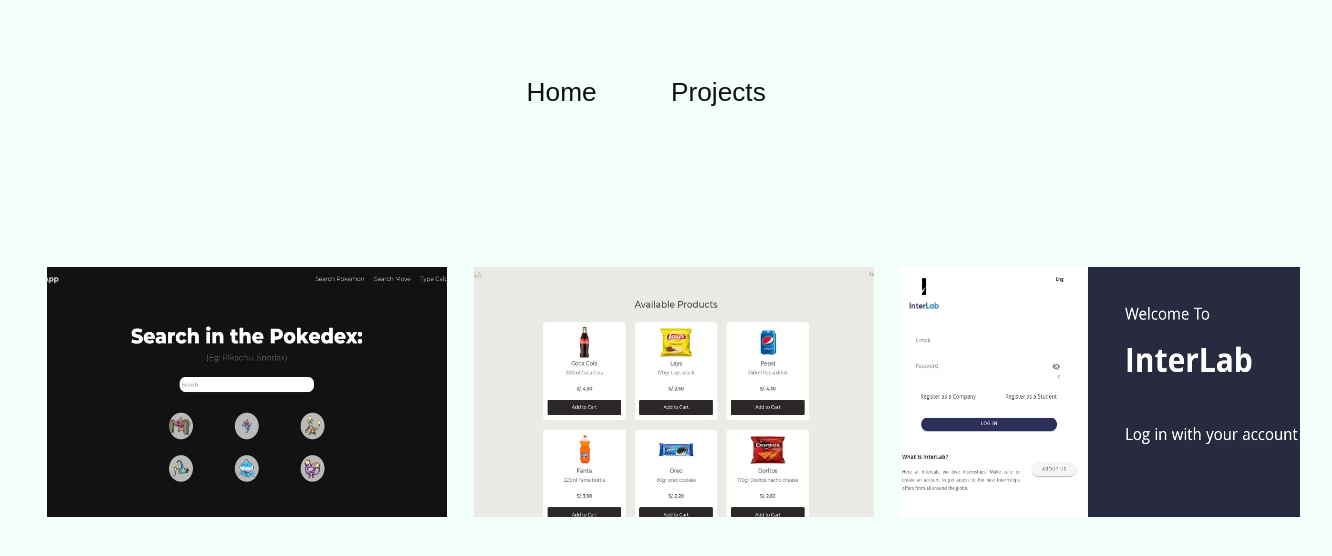
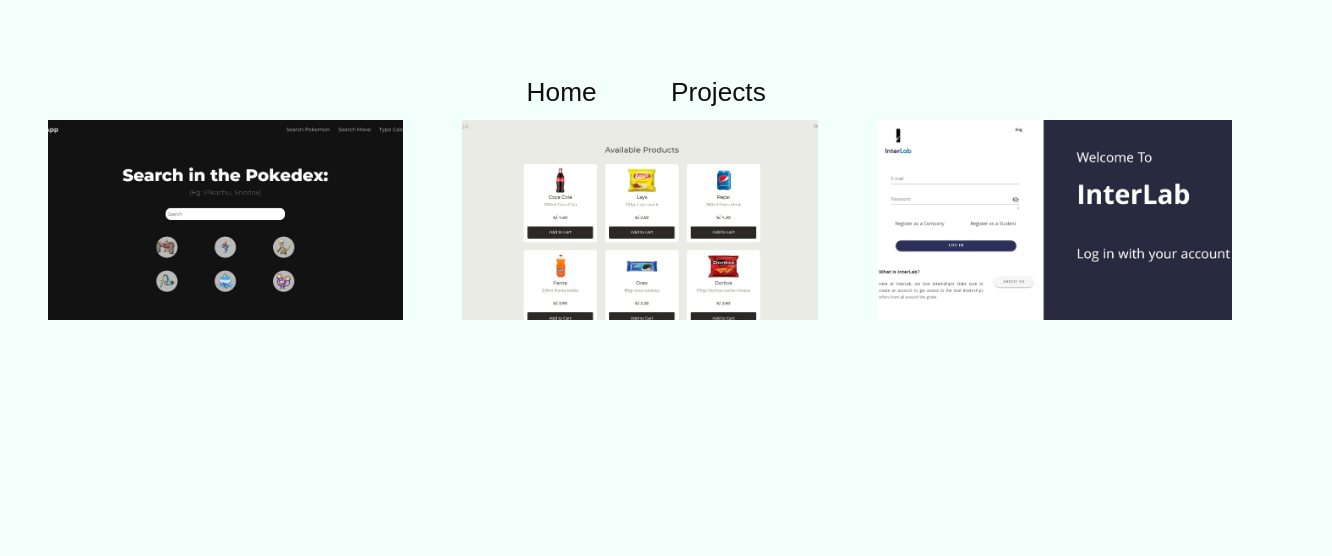
Before and after one commit to 8rb/Portfolio, a React (Create React App) app: page /projects in a window 1280 px wide. Shown: the top 556 px of the page, 1332 px wide, since content can reach past the window. Built offline with nearby package versions, Linux system fonts and the light colour scheme.

Commit message:
⚡ Updated Projects
Changed Projects Components to Flexbox.

```diff
--- a/src/components/projectsList/AllProjects.js
+++ b/src/components/projectsList/AllProjects.js
@@ -17,7 +17,7 @@ const AllProjects = () => {
   let match = useRouteMatch();
   return (
     <>
-    <div className="container-fluid">
+    <div className="projects-container">
     <Switch>
       <Route path={`${match.path}/pokeapp`}>
         <Project index={0}/>
@@ -33,36 +33,23 @@ const AllProjects = () => {
           <h1 className="title">Projects</h1>
         </Col>
       </Row> */}
-      <Row className="align-items-center justify-content-center projects">
-        <Col xs="auto">
-          <Row className="align-items-center justify-content-center full-height">
-            <Col xs={12} sm={6} md={6} lg={4} className="">
+        <div className="projects-row">
+          <div className="project-col">
             <Link to='/projects/pokeapp'>
               <img className="image" src={PokeAppImg} alt="project"/>
             </Link>
-            </Col>
-            <Col xs={12} sm={6} md={6} lg={4}  className="">
+          </div>
+          <div className="project-col">
             <Link to='/projects/bodega'>
               <img className="image" src={BodegaImg} alt="project"/>
             </Link>
-            </Col>
-            <Col xs={12} sm={6} md={6} lg={4}  className="">
+          </div>
+          <div className="project-col">
             <Link to='/projects/interlab'>
               <img className="image" src={InterLabImg} alt="project"/>
             </Link>
-            </Col>
-            {/* <Col xs={12} sm={6} md={4} className="mt-4 mb-4">
-              <img className="image mx-auto d-block" src={PokeApp} alt="project"/>
-            </Col>
-            <Col xs={12} sm={6} md={4} className="mt-4 mb-4">
-              <img className="image mx-auto d-block" src={Bodega} alt="project"/>
-            </Col>
-            <Col xs={12} sm={6} md={4} className="mt-4 mb-4">
-              <img className="image mx-auto d-block" src={InterLab} alt="project"/>
-            </Col> */}
-          </Row>
-        </Col>
-      </Row>
+          </div>
+        </div>
       </Switch>
     </div>
     </>
--- a/src/components/projectsList/Styles.scss
+++ b/src/components/projectsList/Styles.scss
@@ -1,4 +1,7 @@
 @import '../../assets/colors.scss';
+
+$max-size: 800px;
+
 .title-div {
     height: 40%;
 }
@@ -14,13 +17,38 @@
     height: 100%;
 }
 
+.projects-container {
+    display: flex;
+    margin: 0em 3em;
+    align-items: center;
+}
+
+.projects-row {
+    display: flex;
+    justify-content: space-between;
+    align-items: center;
+}
+
+@media screen and (max-width: $max-size) {
+    .projects-row {
+        flex-direction: column;
+        align-items: center;
+    }
+}
+
+.project-col {
+    width: 30%;
+}
+
+@media screen and (max-width: $max-size) {
+    .project-col {
+        width: 80%;
+        margin: 2em 0;
+    }
+}
+
 .image {
-    margin: 0 2rem;
-    height: 20vw;
-    min-width: 210px;
-    min-height: 120px;
-    max-width: 400px;
-    max-height: 250px;
+    max-width: 100%;
     &:hover {
         transition: all 0.2s ease-in-out;
         filter: brightness(80%);
```
Lines whose indentation alone changed are shown as unchanged.
